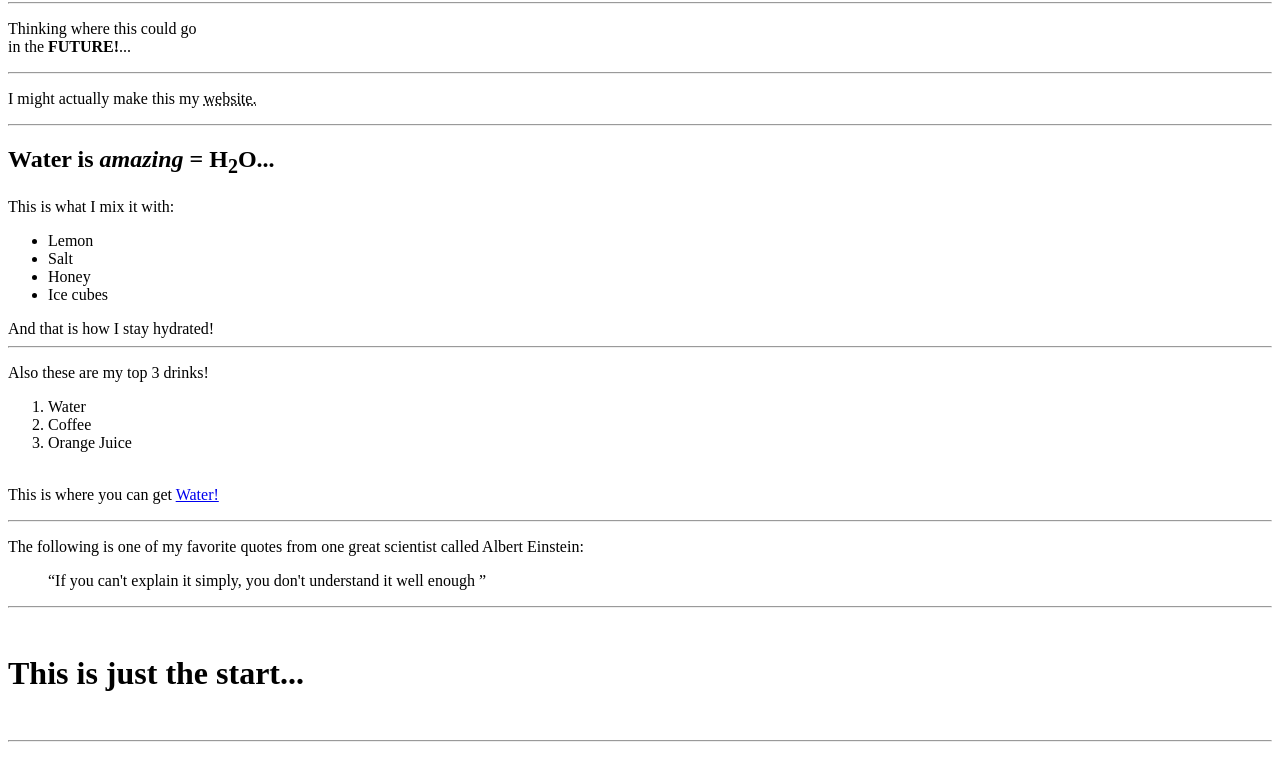
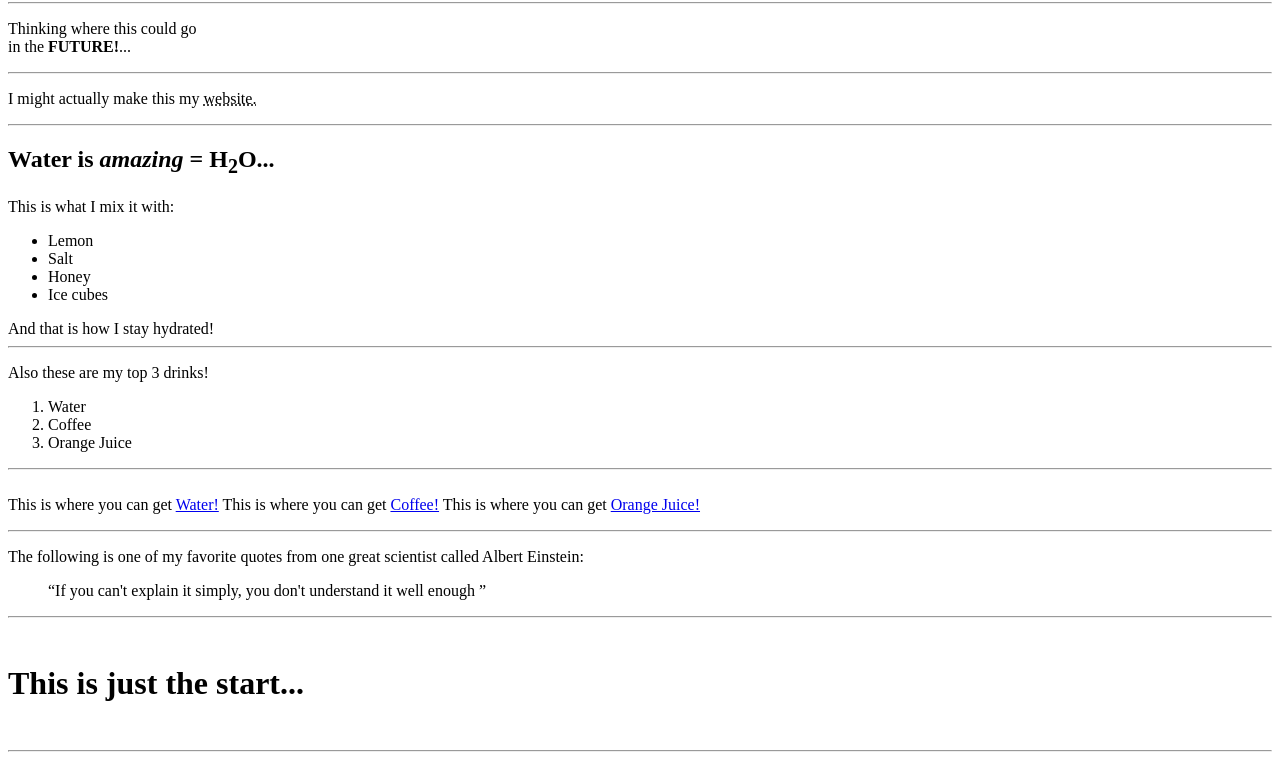
Before and after one commit to edimou2023/Emmanouil_Dimou, a plain HTML site: page index.html in a window 1280 px wide. Shown: the part 71-831 px from the top of the page. Drawn offline with Linux system fonts and the light colour scheme.

Commit message:
Update index.html

```diff
--- a/index.html
+++ b/index.html
@@ -21,8 +21,11 @@
   <p>Also these are my top 3 drinks!
     <ol> <li>Water</li> <li>Coffee</li> <li>Orange Juice</li>
   </ol>
+  <hr/>
   <br>
   This is where you can get <a href="https://www.water.com">Water!<a/>
+  This is where you can get <a href="https://luckygoatcoffee.com/">Coffee!<a/>
+  This is where you can get <a href="https://catering.dorothylane.com/item/dlm-orange-juice">Orange Juice!<a/>
   </p>
   <hr/>
 <p> The following is one of my favorite quotes from one great scientist called Albert Einstein:
```
